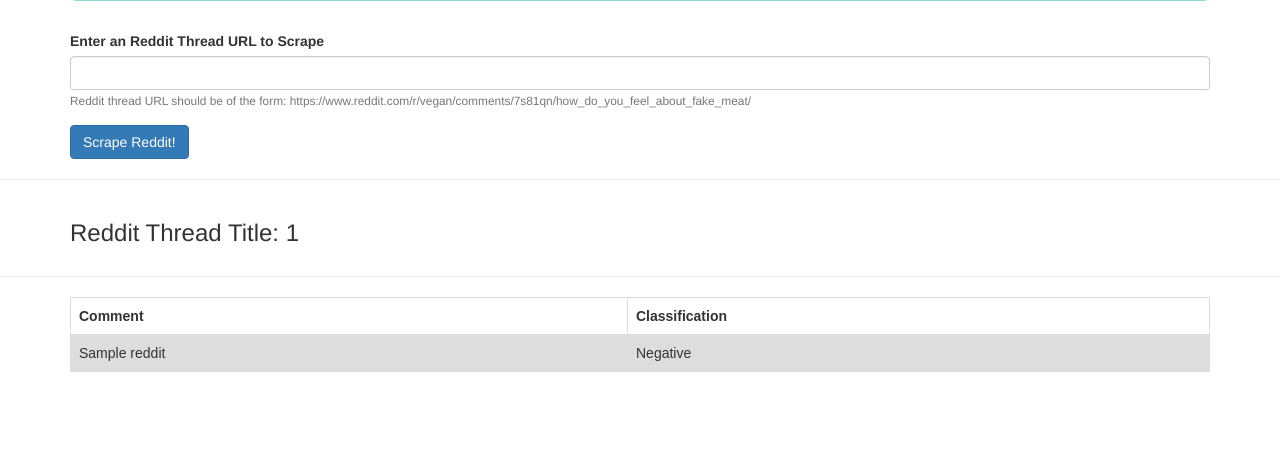
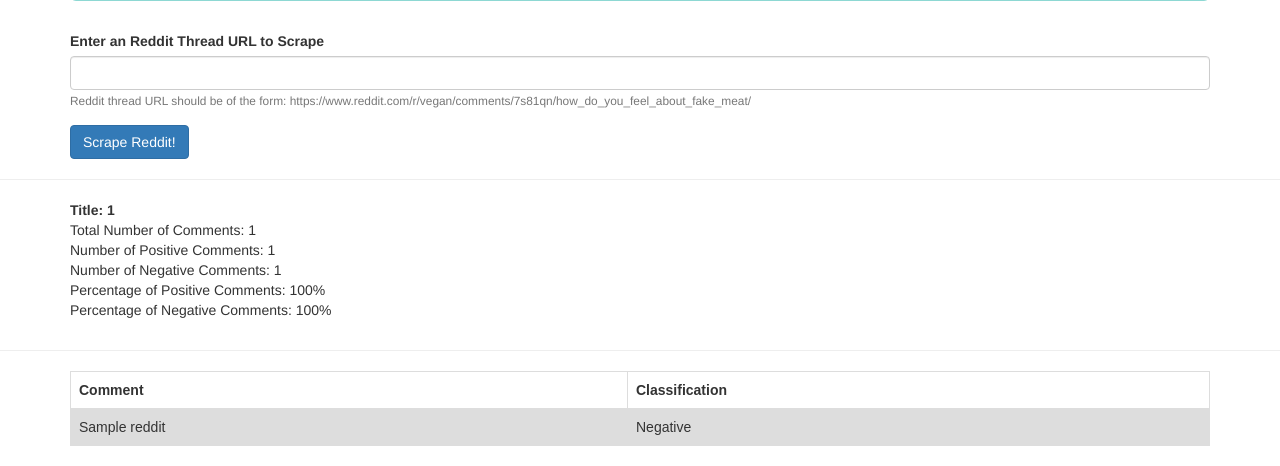
Before and after one commit to ForTheGold/text-classifier-amazon-dataset, a Flask app: template flask_app/dash/templates/predictions.html in a window 1280 px wide. Shown: the part 367-833 px from the top of the page. Before the commit the page ends 739 px from the top, so only its background shows below. Run offline with Flask 3, Linux system fonts and the light colour scheme; the template is opened without the code that fills it: values that come from a table or form of the project are taken from there, most other values are stand-ins (such as "Sample title", 1, 10 or a date in 2020); parts of the project's set-up code (start-up, migrations or seed data) failed here and were passed over; some libraries are stand-ins or nearby versions.

Commit message:
Adding reddit stats

```diff
--- a/flask_app/dash/routes.py
+++ b/flask_app/dash/routes.py
@@ -107,6 +107,9 @@
 		reddit_data = c.fetchall()
 
 		our_classifications = [classify_text(review[1]) for review in reddit_data]
+		total_comment_count = len(our_classifications)
+		positive_comment_count = len([classification for classification in our_classifications if classification == "pos"])
+		negative_comment_count = len([classification for classification in our_classifications if classification == "neg"])
 	except:
 		reddit_data = ""
 		our_classifications = ""
@@ -114,6 +117,9 @@
 	return render_template('predictions.html', form=form,
 												reddit_data=reddit_data,
 												our_classifications=our_classifications,
+												total_comment_count=total_comment_count,
+												positive_comment_count=positive_comment_count,
+												negative_comment_count=negative_comment_count,
 												title='Predictions')
 
 
--- a/flask_app/dash/templates/predictions.html
+++ b/flask_app/dash/templates/predictions.html
@@ -30,7 +30,13 @@
 	<hr />
 	{% if reddit_data != "" %}
 		<div class="container">
-			<h3>Reddit Thread Title: {{ reddit_data[0][0] }}</h3>
+			<p><strong>Title: {{ reddit_data[0][0] }} </strong><br />
+				Total Number of Comments: {{ total_comment_count }} <br />
+				Number of Positive Comments: {{ positive_comment_count }} <br />
+				Number of Negative Comments: {{ negative_comment_count }} <br />
+				Percentage of Positive Comments: {{ ((positive_comment_count / total_comment_count) * 100) | int }}% <br />
+				Percentage of Negative Comments: {{ ((negative_comment_count / total_comment_count) * 100) | int }}%
+			</p>
 		</div>
 
 		<hr />
```
